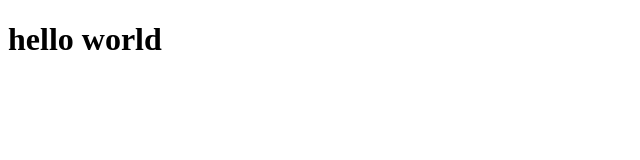
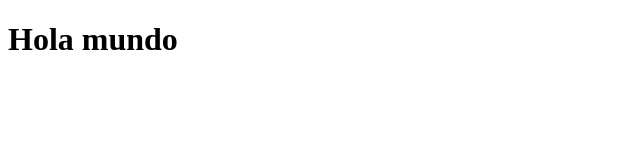
Before and after one commit to JMatiasCampusano/webinar-39-git, a plain HTML site: page index.html in a window 1280 px wide. Shown: the full height of the page, 0-640 px from the left. Drawn offline with Linux system fonts and the light colour scheme.

Commit message:
feat: add main content saying hi

```diff
--- a/index.html
+++ b/index.html
@@ -6,6 +6,8 @@
   <title>Webinar git</title>
 </head>
 <body>
-  <h1>hello world</h1>
+  <main>
+    <h1>Hola mundo</h1>
+  </main>
 </body>
 </html>
```
